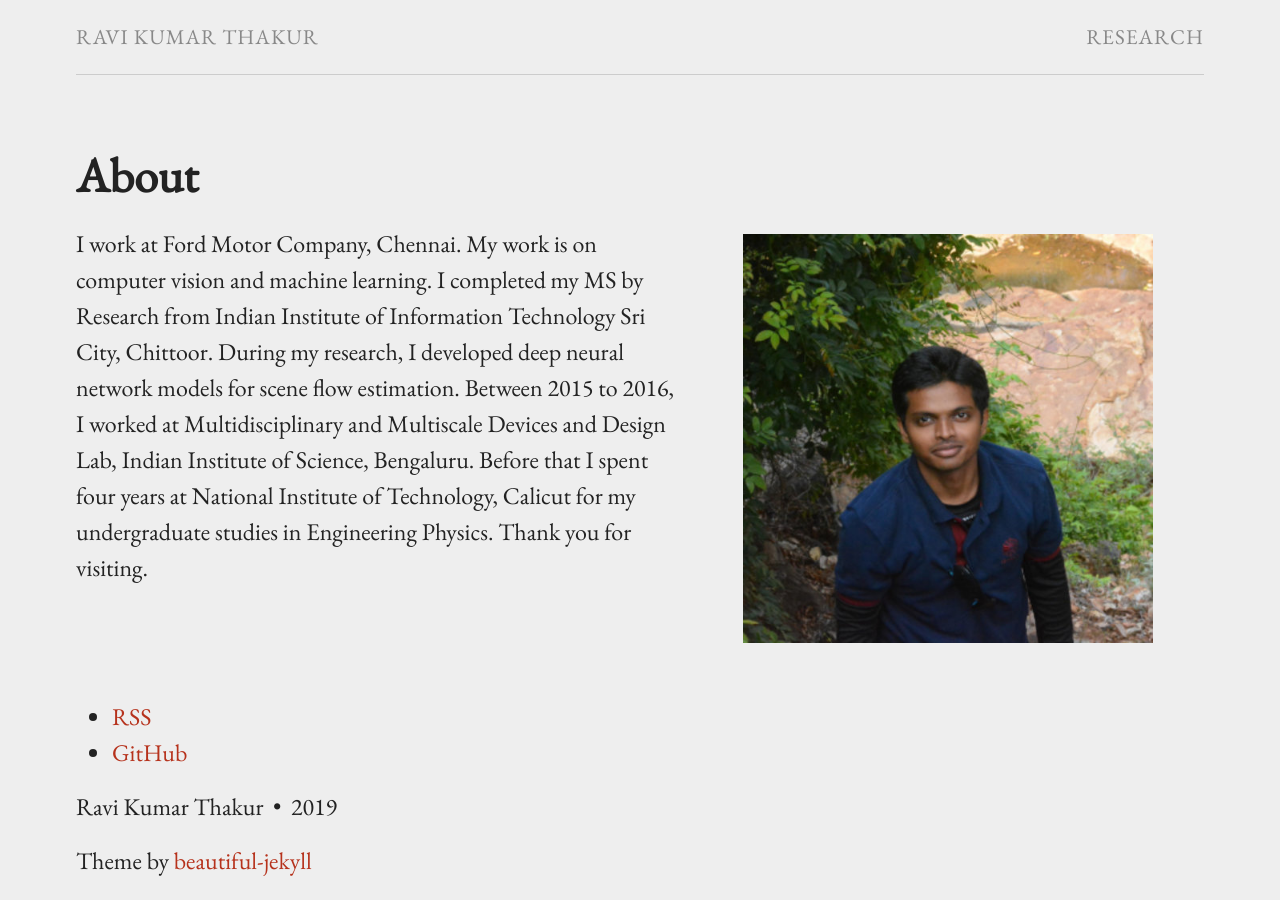
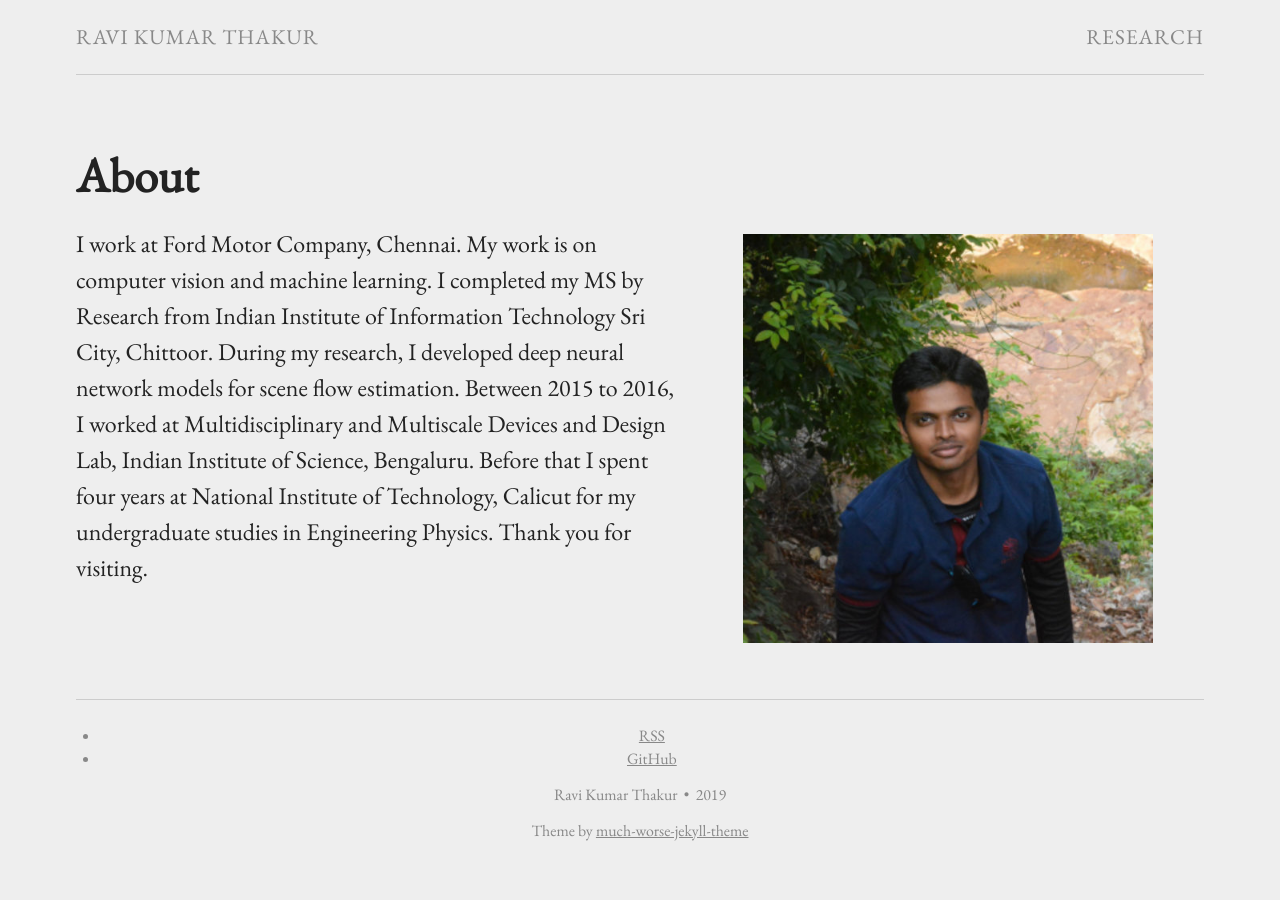
Before and after one commit to ravikt/ravi, a Jekyll site: the page built from index.md, in a window 1280 px wide. Built offline with Jekyll 4.4.1, drawn with Linux system fonts in a browser that asks for light colours.

Commit message:
Update footer.html

```diff
--- a/_includes/footer.html
+++ b/_includes/footer.html
@@ -1,5 +1,5 @@
 <footer>
-  <div class="container beautiful-jekyll-footer">
+  <div class="container site-footer">
     <div class="row">
       <div class="col-lg-8 col-lg-offset-2 col-md-10 col-md-offset-1">
         <ul class="list-inline text-center footer-links">
@@ -43,7 +43,7 @@
           <!-- Please don't remove this, keep my open source work credited :) -->
     <p class="theme-by text-muted">
       Theme by
-      <a href="https://deanattali.com/beautiful-jekyll/">beautiful-jekyll</a>
+      <a href="{{ site.sourcecode }}">much-worse-jekyll-theme</a>
     </p>
       </div>
     </div>
```
